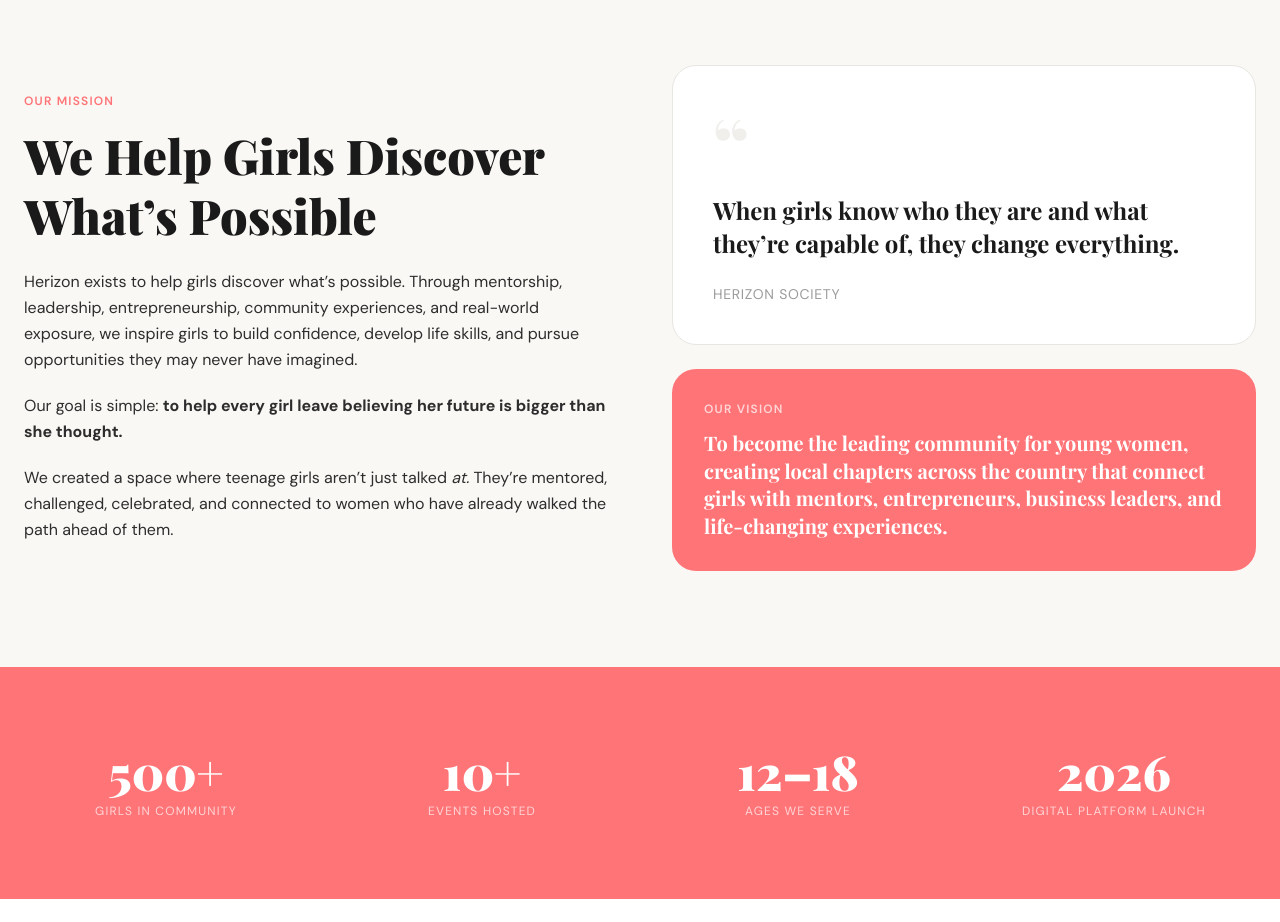
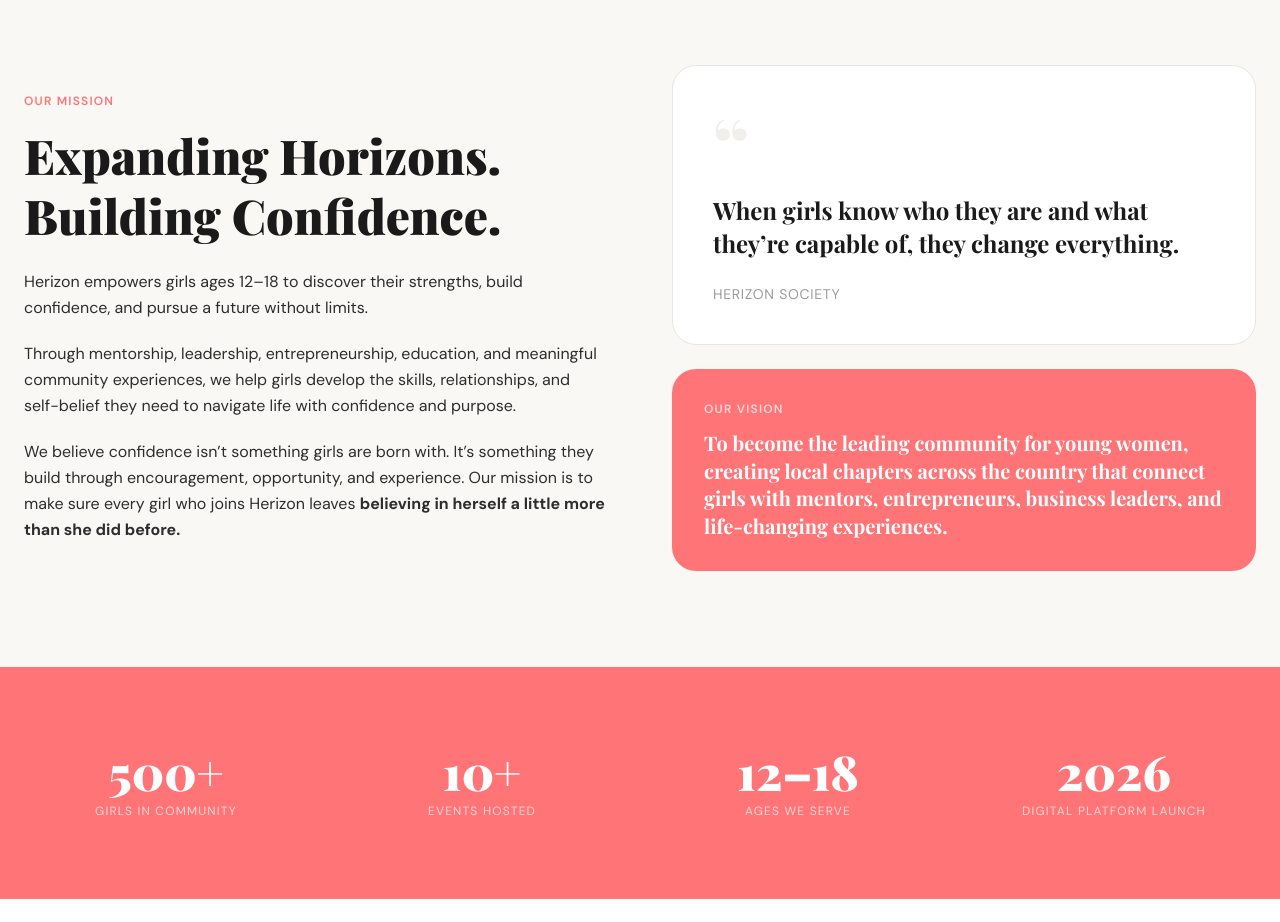
Before and after one commit to flourishprosper/herizonsociety-website, a Next.js app: page /about in a window 1280 px wide. Shown: the part 2000-2922 px from the top of the page. Built offline with nearby package versions, Linux system fonts and the light colour scheme; a web font is replaced by a local one.

Commit message:
feat(about): update mission copy with new verbiage

```diff
--- a/src/app/about/page.tsx
+++ b/src/app/about/page.tsx
@@ -174,28 +174,27 @@ export default function AboutPage() {
               Our Mission
             </p>
             <h2 className="font-serif text-4xl sm:text-5xl font-black text-[#1A1A1A] leading-tight mb-6">
-              We Help Girls Discover What&rsquo;s Possible
+              Expanding Horizons. Building Confidence.
             </h2>
             <div className="space-y-5 text-[#2D2D2D] leading-relaxed">
               <p>
-                Herizon exists to help girls discover what&rsquo;s possible.
-                Through mentorship, leadership, entrepreneurship, community
-                experiences, and real-world exposure, we inspire girls to build
-                confidence, develop life skills, and pursue opportunities they
-                may never have imagined.
+                Herizon empowers girls ages 12–18 to discover their strengths,
+                build confidence, and pursue a future without limits.
               </p>
               <p>
-                Our goal is simple:{" "}
-                <strong>
-                  to help every girl leave believing her future is bigger than
-                  she thought.
-                </strong>
+                Through mentorship, leadership, entrepreneurship, education, and
+                meaningful community experiences, we help girls develop the
+                skills, relationships, and self-belief they need to navigate
+                life with confidence and purpose.
               </p>
               <p>
-                We created a space where teenage girls aren&rsquo;t just talked{" "}
-                <em>at.</em> They&rsquo;re mentored, challenged, celebrated,
-                and connected to women who have already walked the path ahead of
-                them.
+                We believe confidence isn&rsquo;t something girls are born with.
+                It&rsquo;s something they build through encouragement,
+                opportunity, and experience. Our mission is to make sure every
+                girl who joins Herizon leaves{" "}
+                <strong>
+                  believing in herself a little more than she did before.
+                </strong>
               </p>
             </div>
           </div>
```
